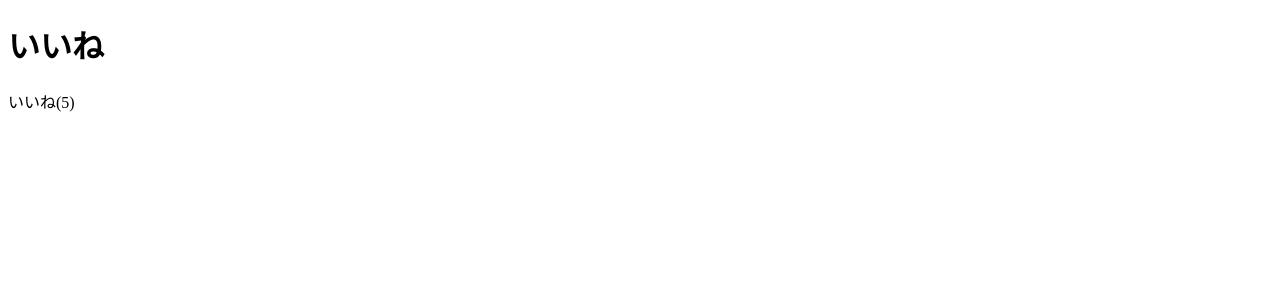
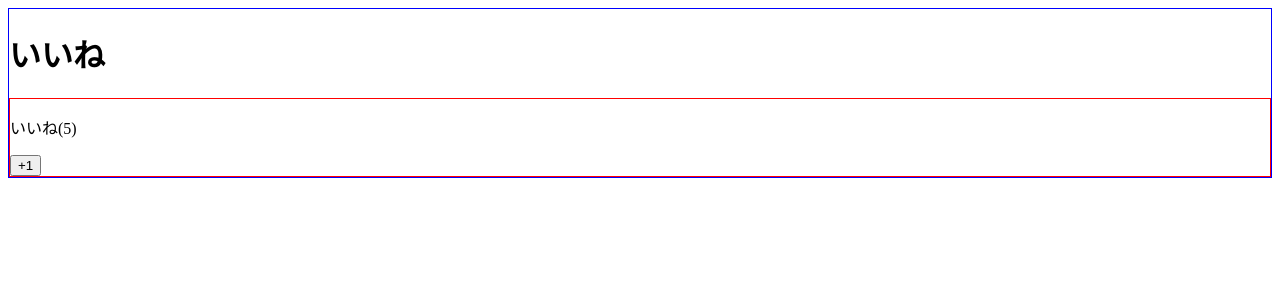
Before and after one commit to t-tazy/udemy-vuejs, a Vue app: page / in a window 1280 px wide. Shown: the top 300 px of the page. Built offline with nearby package versions, Linux system fonts and the light colour scheme.

Commit message:
cssのスコープ

```diff
--- a/src/App.vue
+++ b/src/App.vue
@@ -14,3 +14,9 @@ components: {
   }
 };
 </script>
+
+<style scoped>
+div {
+  border: 1px solid blue;
+}
+</style>
--- a/src/components/LikeNumber.vue
+++ b/src/components/LikeNumber.vue
@@ -1,5 +1,8 @@
 <template>
-  <p>いいね({{ number }})</p>
+  <div>
+    <p>いいね({{ number }})</p>
+    <button @click="increment">+1</button>
+  </div>
 </template>
 
 <script>
@@ -8,6 +11,17 @@ export default {
     return {
       number: 5
     };
+  },
+  methods: {
+    increment() {
+      this.number += 1;
+    }
   }
 };
 </script>
+
+<style scoped>
+div {
+  border: 1px solid red;
+}
+</style>
```
